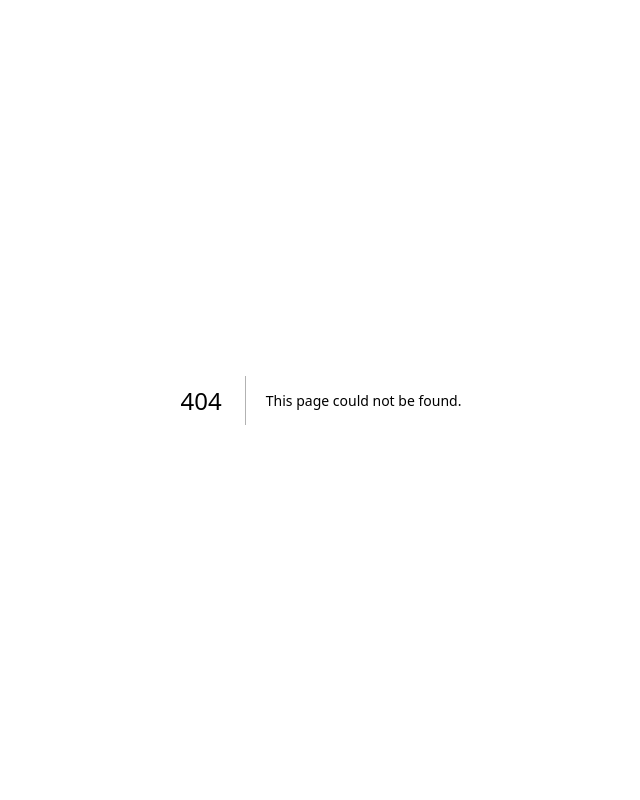
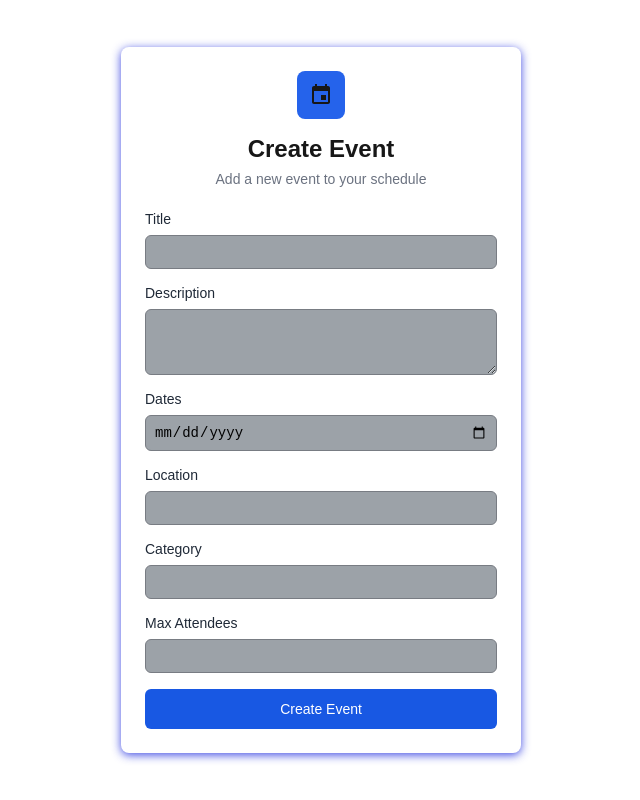
Before and after one commit to senku-sen/event-management-system, a Next.js app in the folder frontend/: page /event in a window 1280 px wide. Before the commit this address had no page. Shown: the whole page, without its empty margins (319-959 px from the left). Built offline with nearby package versions, Linux system fonts and the light colour scheme.

Commit message:
[FE1-05]

```diff
--- /dev/null
+++ b/frontend/app/event/page.js
@@ -0,0 +1,268 @@
+"use client";
+
+import { useState } from "react";
+import { useRouter } from "next/navigation";
+//import api from "../../lib/api"; // Adjust path
+
+export default function EventForm() {
+  const router = useRouter();
+  const [formData, setFormData] = useState({
+    title: "",
+    description: "",
+    dates: "",
+    location: "",
+    category: "",
+    maxAttendees: "",
+  });
+  const [error, setError] = useState("");
+  const [success, setSuccess] = useState("");
+  const [loading, setLoading] = useState(false);
+
+  const handleChange = (e) => {
+    setFormData({ ...formData, [e.target.name]: e.target.value });
+  };
+
+  const handleSubmit = async (e) => {
+    e.preventDefault();
+    setError("");
+    setSuccess("");
+    setLoading(true);
+
+    try {
+      const response = await api.post("/api/events", {
+        ...formData,
+        maxAttendees: parseInt(formData.maxAttendees, 10),
+      });
+      setSuccess("Event created successfully!");
+      setFormData({
+        title: "",
+        description: "",
+        dates: "",
+        location: "",
+        category: "",
+        maxAttendees: "",
+      });
+      setTimeout(() => router.push("/events"), 1000);
+    } catch (err) {
+      setError(err.response?.data?.error || "Failed to create event.");
+    } finally {
+      setLoading(false);
+    }
+  };
+
+  return (
+    <div className="container">
+      <style jsx>{`
+        .container {
+          display: flex;
+          min-height: 100vh;
+          align-items: center;
+          justify-content: center;
+          padding: 1rem;
+        }
+
+        .card {
+          background: white;
+          border-radius: 8px;
+          box-shadow: 0 2px 10px rgba(21, 34, 221, 0.81);
+          width: 100%;
+          max-width: 400px;
+          padding: 1.5rem;
+        }
+
+        .card-header {
+          text-align: center;
+          margin-bottom: 1.5rem;
+        }
+
+        .icon-container {
+          display: flex;
+          align-items: center;
+          justify-content: center;
+          width: 48px;
+          height: 48px;
+          background: #2563eb;
+          border-radius: 8px;
+          margin: 0 auto 1rem;
+        }
+
+        .icon {
+          width: 24px;
+          height: 24px;
+          fill: white;
+        }
+
+        .title {
+          font-size: 1.5rem;
+          font-weight: 600;
+          margin-bottom: 0.5rem;
+        }
+
+        .description {
+          color: #6b7280;
+          font-size: 0.875rem;
+        }
+
+        .form {
+          display: flex;
+          flex-direction: column;
+          gap: 1rem;
+        }
+
+        .form-group {
+          display: flex;
+          flex-direction: column;
+          gap: 0.5rem;
+        }
+
+        label {
+          font-size: 0.875rem;
+          font-weight: 500;
+          color: #1f2937;
+        }
+
+        input,
+        textarea {
+           padding: 0.5rem;
+          border: 1px solid #787c83ff;
+          border-radius: 6px;
+          font-size: 0.875rem;
+          width: 100%;
+          box-sizing: border-box;
+          background-color: #9ca2a8ff;
+        }
+
+        input:focus {
+          outline: none;
+          border-color: #6a8eddff;
+          box-shadow: 0 0 0 2px rgba(125, 154, 215, 0.2);
+          background-color: #a2c5e6ff;
+        }
+
+        .error {
+          background: rgba(239, 68, 68, 0.1);
+          color: #ef4444;
+          padding: 0.75rem;
+          border-radius: 6px;
+          font-size: 0.875rem;
+          text-align: center;
+        }
+
+        .success {
+          background: rgba(34, 197, 94, 0.1);
+          color: #22c55e;
+          padding: 0.75rem;
+          border-radius: 6px;
+          font-size: 0.875rem;
+          text-align: center;
+        }
+
+        .button {
+          background: #1858e3ff;
+          color: white;
+          padding: 0.75rem;
+          border: none;
+          border-radius: 6px;
+          font-size: 0.875rem;
+          font-weight: 500;
+          cursor: pointer;
+          width: 100%;
+          transition: background 0.2s;
+        }
+
+        .button:disabled {
+          background: #9ca3af;
+          cursor: not-allowed;
+        }
+
+        .button:hover:not(:disabled) {
+          background: #1d4ed8;
+        }
+      `}</style>
+      <div className="card">
+        <div className="card-header">
+          <div className="icon-container">
+            <svg className="icon" viewBox="0 0 24 24">
+              <path fill="currentColor" d="M17 12h-5v5h5v-5zM16 1v2H8V1H6v2H5c-1.11 0-1.99.9-1.99 2L3 19c0 1.1.89 2 2 2h14c1.1 0 2-.9 2-2V5c0-1.1-.9-2-2-2h-1V1h-2zm3 18H5V8h14v11z"/>
+            </svg>
+          </div>
+          <div>
+            <h2 className="title">Create Event</h2>
+            <p className="description">Add a new event to your schedule</p>
+          </div>
+        </div>
+        <form onSubmit={handleSubmit} className="form">
+          {error && <div className="error">{error}</div>}
+          {success && <div className="success">{success}</div>}
+          <div className="form-group">
+            <label htmlFor="title">Title</label>
+            <input
+              id="title"
+              name="title"
+              value={formData.title}
+              onChange={handleChange}
+              required
+            />
+          </div>
+          <div className="form-group">
+            <label htmlFor="description">Description</label>
+            <textarea
+              id="description"
+              name="description"
+              value={formData.description}
+              onChange={handleChange}
+              rows="3"
+              required
+            />
+          </div>
+          <div className="form-group">
+            <label htmlFor="dates">Dates</label>
+            <input
+              id="dates"
+              name="dates"
+              type="date"
+              value={formData.dates}
+              onChange={handleChange}
+              required
+            />
+          </div>
+          <div className="form-group">
+            <label htmlFor="location">Location</label>
+            <input
+              id="location"
+              name="location"
+              value={formData.location}
+              onChange={handleChange}
+              required
+            />
+          </div>
+          <div className="form-group">
+            <label htmlFor="category">Category</label>
+            <input
+              id="category"
+              name="category"
+              value={formData.category}
+              onChange={handleChange}
+              required
+            />
+          </div>
+          <div className="form-group">
+            <label htmlFor="maxAttendees">Max Attendees</label>
+            <input
+              id="maxAttendees"
+              name="maxAttendees"
+              type="number"
+              min="1"
+              value={formData.maxAttendees}
+              onChange={handleChange}
+              required
+            />
+          </div>
+          <button type="submit" className="button" disabled={loading}>
+            {loading ? "Creating..." : "Create Event"}
+          </button>
+        </form>
+      </div>
+    </div>
+  );
+}
```
